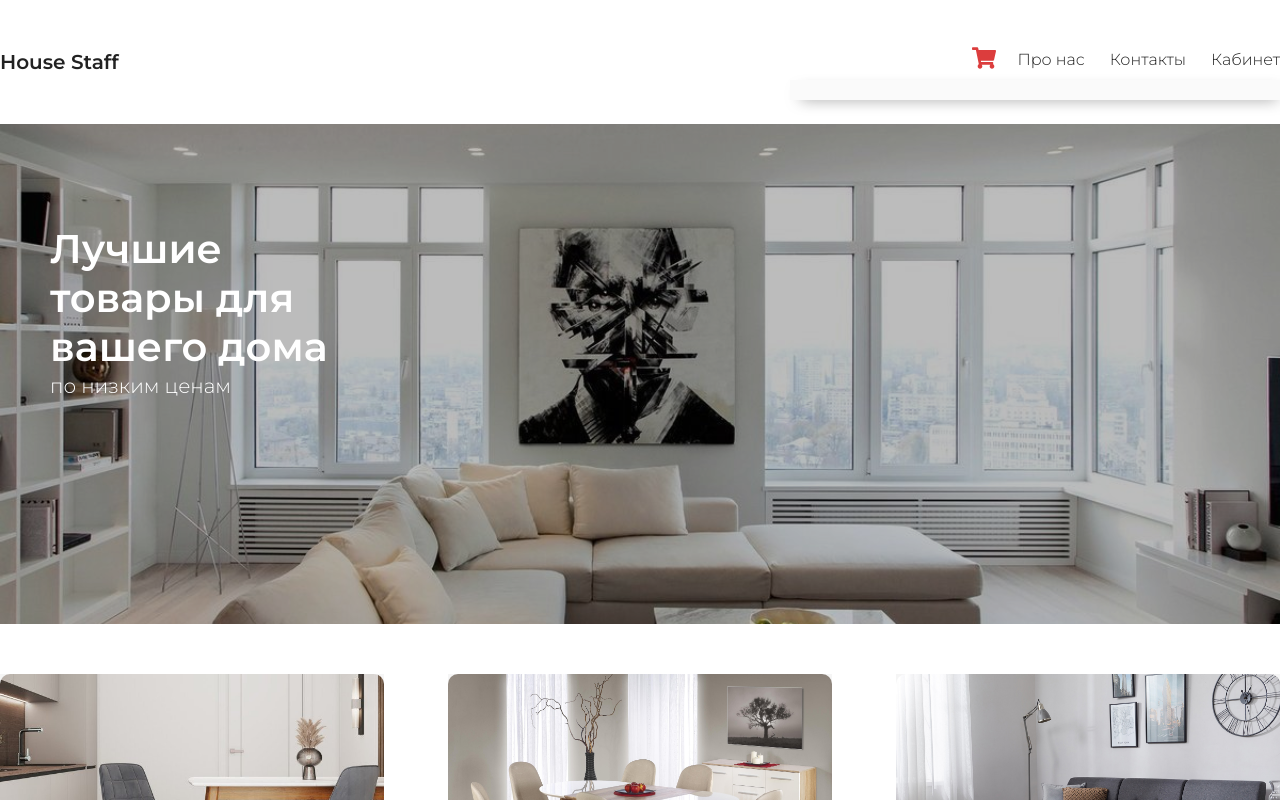
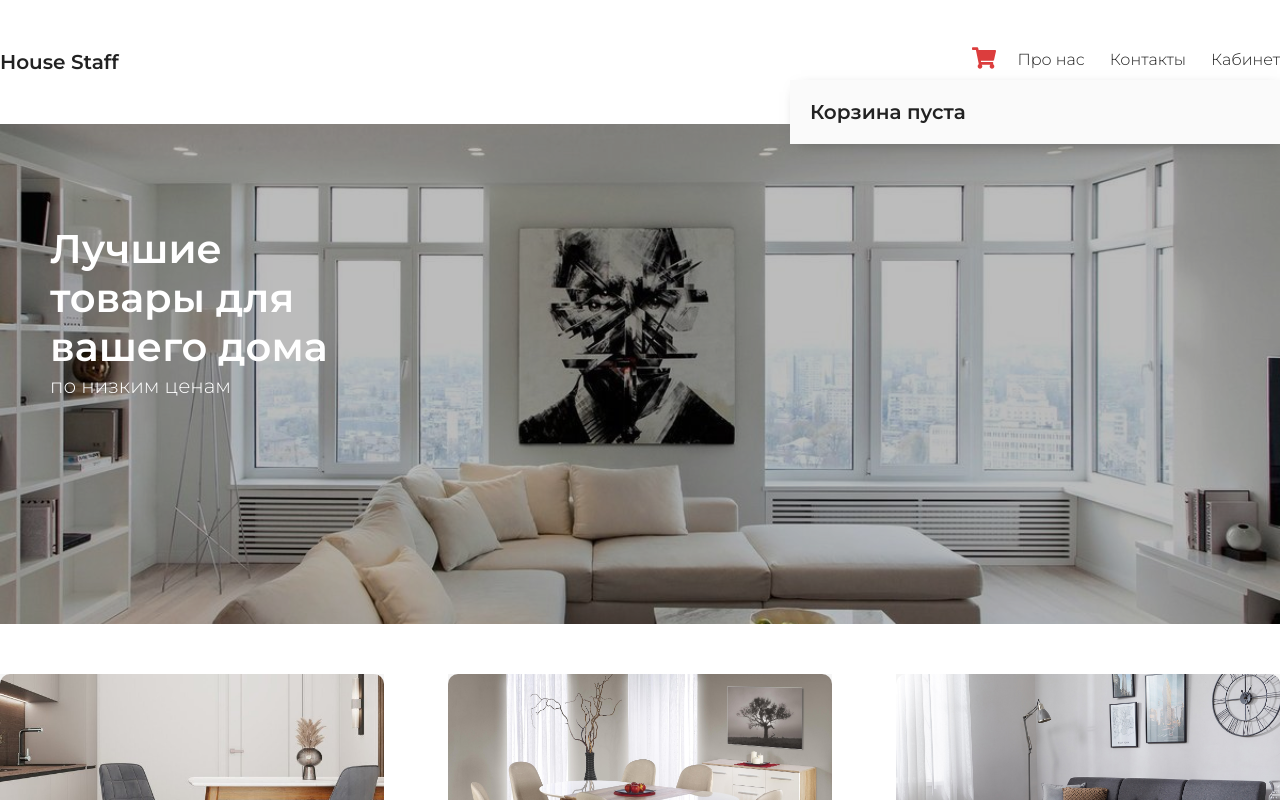
Before and after one commit to horoshopodumaj/shop_on_React, a React (Create React App) app in the folder shop/: page / in a window 1280 px wide. Both pictures are taken after a click on the icon 984 px from the left and 58 px from the top of the page. Shown: the top 800 px of the page. Built offline with nearby package versions, Linux system fonts and the light colour scheme.

Commit message:
the case with an empty basket was processed

```diff
--- a/shop/src/components/Header.js
+++ b/shop/src/components/Header.js
@@ -1,6 +1,24 @@
 import React, { useState } from "react";
 import { FaShoppingCart } from "react-icons/fa";
 import Order from "./Order";
+
+const showOrders = (props) => {
+    return (
+        <>
+            {props.orders.map((item) => (
+                <Order key={item.id} item={item} />
+            ))}
+        </>
+    );
+};
+
+const showNothing = () => {
+    return (
+        <div className="empty">
+            <h2>Корзина пуста</h2>
+        </div>
+    );
+};
 
 export default function Header(props) {
     let [cartOpen, setCartOpen] = useState(false);
@@ -20,9 +38,9 @@ export default function Header(props) {
 
                 {cartOpen && (
                     <div className="shop-cart">
-                        {props.orders.map((item) => (
-                            <Order key={item.id} item={item} />
-                        ))}
+                        {props.orders.length > 0
+                            ? showOrders(props)
+                            : showNothing()}
                     </div>
                 )}
             </div>
--- a/shop/src/index.css
+++ b/shop/src/index.css
@@ -65,6 +65,11 @@ header .shop-cart {
     z-index: 1000;
     padding: 20px;
     padding-bottom: 0;
+}
+
+header .shop-cart .empty h2 {
+    font-size: 20px;
+    margin-bottom: 20px;
 }
 
 header .shop-cart .item {
```
